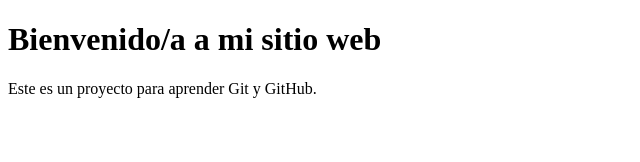
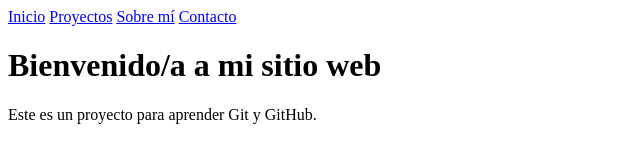
Before and after one commit to mimg2805/daw-mpo-project, a plain HTML site: page index.html in a window 1280 px wide. Shown: the whole page, without its empty margins (0-640 px from the left). Drawn offline with Linux system fonts and the light colour scheme.

Commit message:
Añadir menú de navegación

```diff
--- a/index.html
+++ b/index.html
@@ -6,6 +6,12 @@
     <title>Mi Proyecto Web</title>
 </head>
 <body>
+    <nav>
+        <a href="#inicio">Inicio</a>
+        <a href="#proyectos">Proyectos</a>
+        <a href="#sobre-mi">Sobre mí</a>
+        <a href="#contacto">Contacto</a>
+    </nav>
     <h1>Bienvenido/a a mi sitio web</h1>
     <p>Este es un proyecto para aprender Git y GitHub.</p>
 </body>
```
